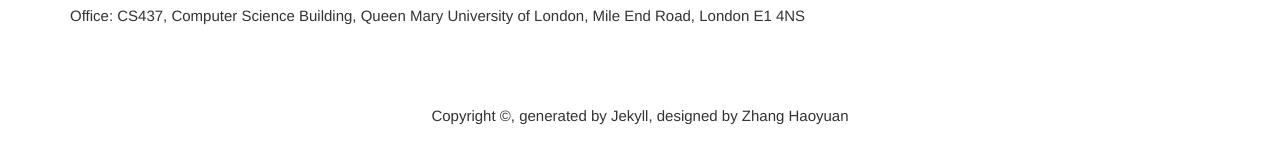
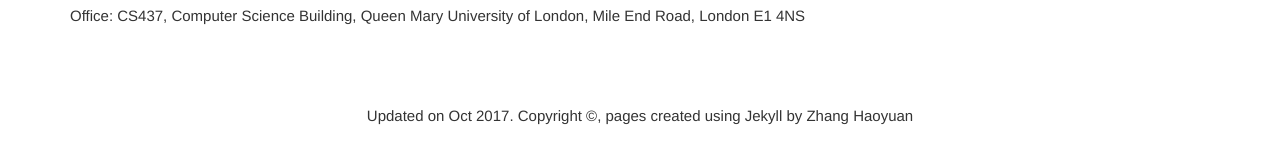
Before and after one commit to july0905/haoyuanzhang1990.github.io, a Jekyll site: the page built from index.html, in a window 1280 px wide and 1364 px high. Shown: the part 1187-1351 px from the top of the window. Built offline with Jekyll 4.4.1, drawn with Linux system fonts in a browser that asks for light colours; the list of posts is cut into pages by our own code.

Commit message:
Update copyright.html

```diff
--- a/_includes/copyright.html
+++ b/_includes/copyright.html
@@ -1,4 +1,4 @@
             <div style="text-align:center;margin-top:10px;">
-				Copyright &copy;{{ site.domain }}, generated by Jekyll, designed by Zhang Haoyuan
+				Updated on Oct 2017. Copyright &copy;{{ site.domain }}, pages created using Jekyll by Zhang Haoyuan
 				<br/>
 </div>
```
